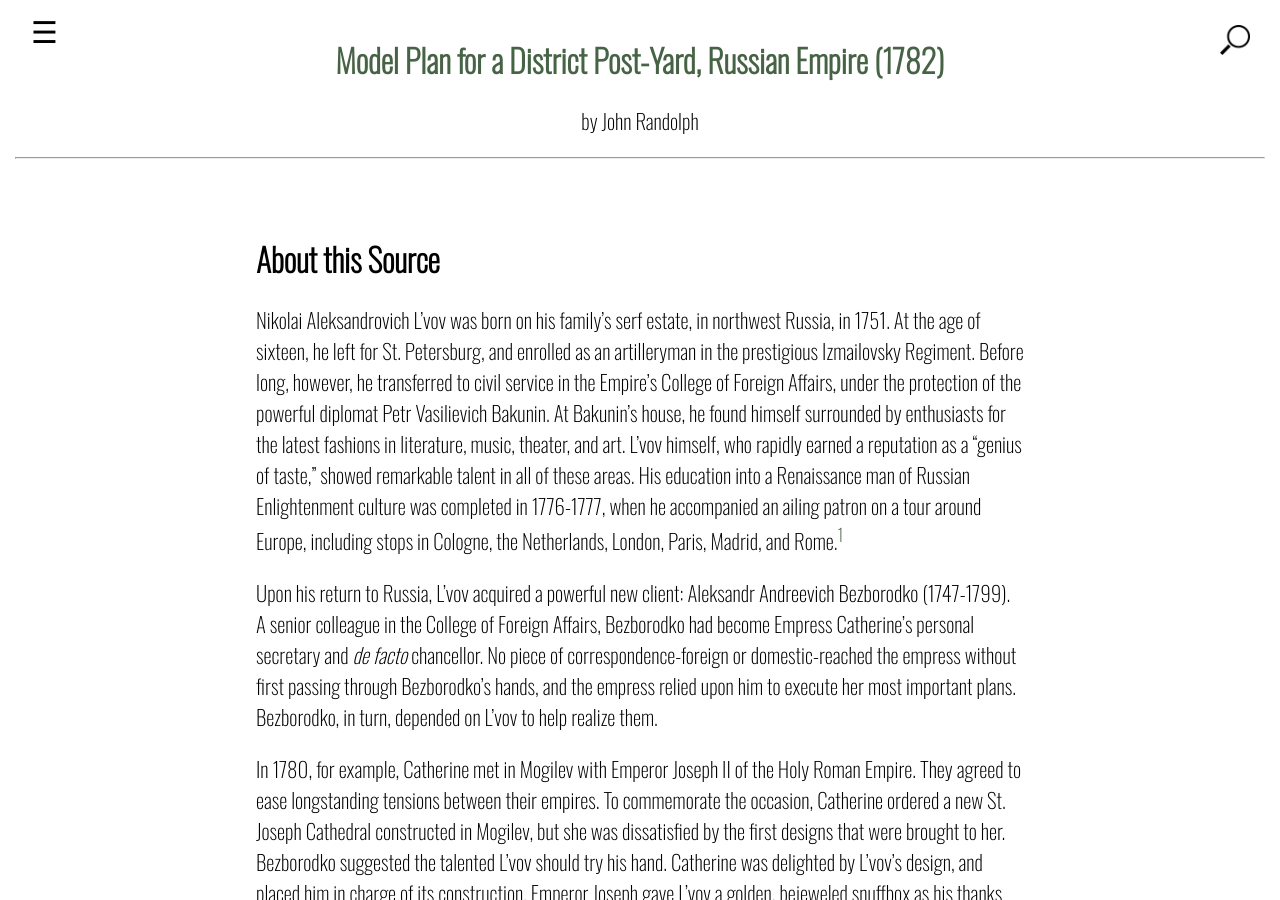
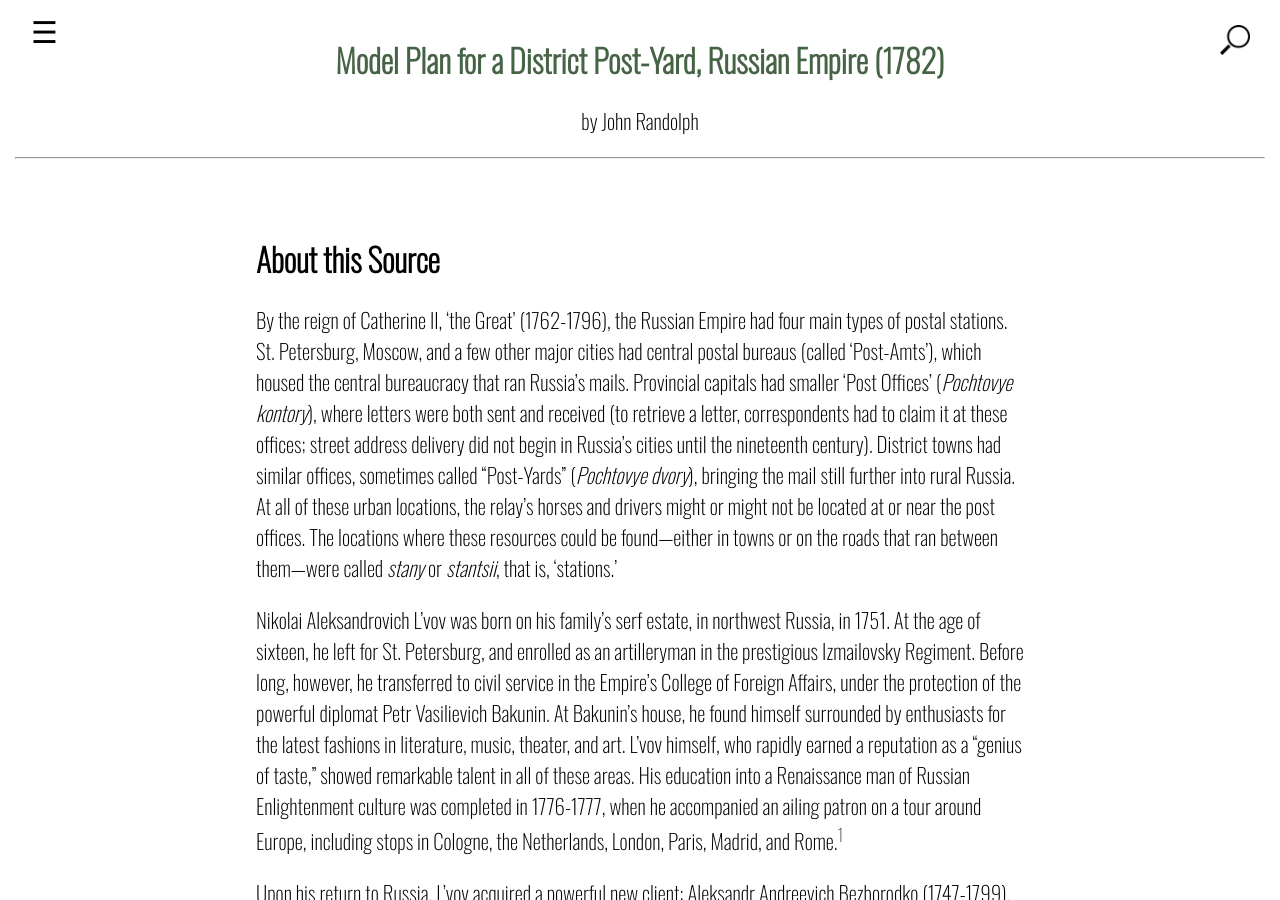
Before and after one commit to jwr12/imperial_russian_post_office_1782, a Jekyll site: the page built from 003_about_the_source.md, in a window 1280 px wide and 900 px high. Built offline with Jekyll 4.4.1, drawn with Linux system fonts in a browser that asks for light colours.

Commit message:
Update 003_about_the_source.md

```diff
--- a/003_about_the_source.md
+++ b/003_about_the_source.md
@@ -5,6 +5,15 @@ number: 003
 ---
 
 # About this Source
+
+By the reign of Catherine II, 'the Great' (1762-1796), the Russian Empire had four main types of postal stations. St. Petersburg, Moscow, and a few other major cities had central postal bureaus (called 'Post-Amts'), which housed the central bureaucracy that ran Russia's mails. Provincial capitals had smaller 'Post Offices' (*Pochtovye kontory*), where letters were both sent and received (to retrieve a letter, correspondents had to claim it at these offices; street address delivery did not begin in Russia's cities until the nineteenth century).  District towns had similar offices, sometimes called "Post-Yards" (*Pochtovye dvory*), bringing the mail still further into rural Russia.  At all of these urban locations, the relay's horses and drivers might or might not be located at or near the post offices.  The locations where these resources could be found—either in towns or on the roads that ran between them—were called *stany* or *stantsii*, that is, 'stations.'
+
+
+
+
+
+
+
 
 Nikolai Aleksandrovich L'vov was born on his family's serf estate, in northwest Russia, in 1751. At the age of sixteen, he left for St. Petersburg, and enrolled as an artilleryman in the prestigious Izmailovsky Regiment.  Before long, however, he transferred to civil service in the Empire's College of Foreign Affairs, under the protection of the powerful diplomat Petr Vasilievich Bakunin.  At Bakunin's house, he found himself surrounded by enthusiasts for the latest fashions in literature, music, theater, and art.  L'vov himself, who rapidly earned a reputation as a "genius of taste," showed remarkable talent in all of these areas. His education into a Renaissance man of Russian Enlightenment culture was completed in 1776-1777, when he accompanied an ailing patron on a tour around Europe, including stops in Cologne, the Netherlands, London, Paris, Madrid, and Rome.[^1]
 
```
